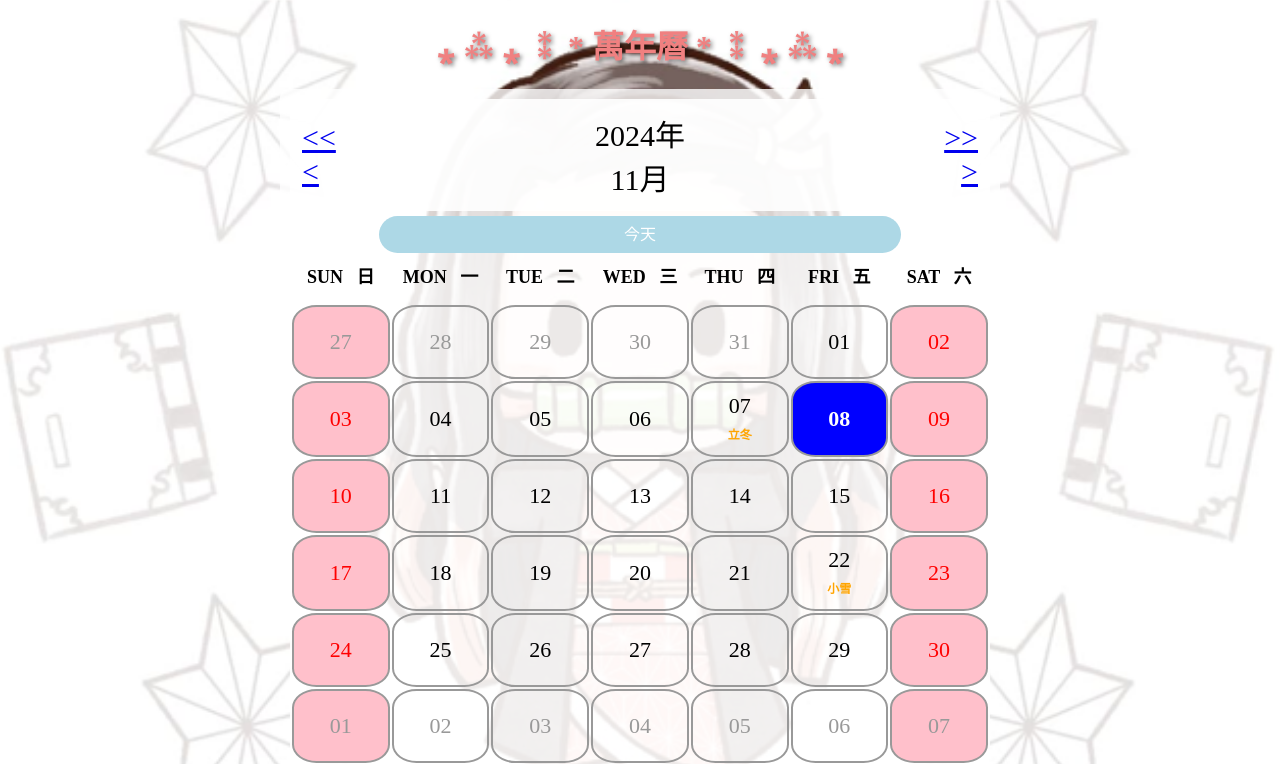
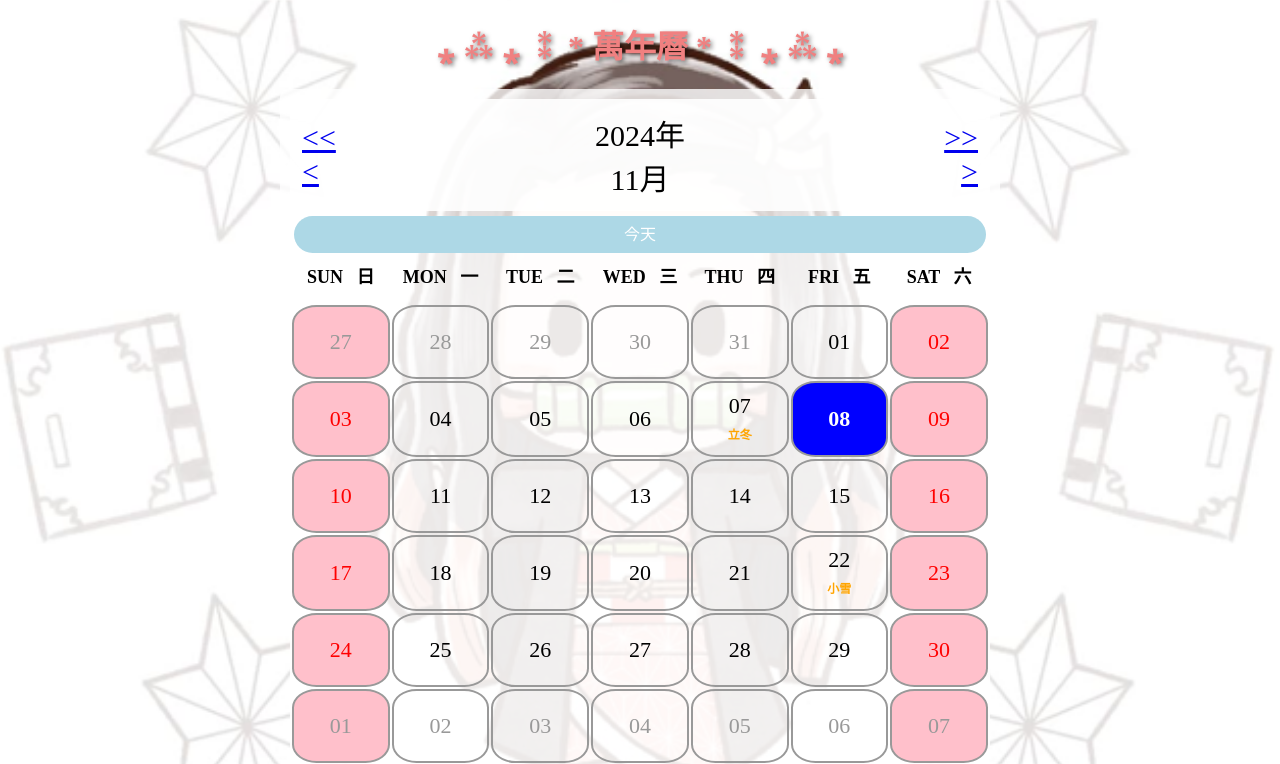
Before and after one commit to sandy0v0/11304-PHP, a PHP site: page /calendar.php in a window 1280 px wide. Shown: the top 764 px of the page. Run offline with PHP 8.4, Linux system fonts and the light colour scheme.

```diff
--- a/calendar.php
+++ b/calendar.php
@@ -83,7 +83,7 @@
 
     /* 設定按鈕的樣式 */
     .today-link {
-    padding: 10px 245px 10px; /* 按鈕的內邊距 */
+    padding: 10px 330px 10px; /* 按鈕的內邊距 */
     background-color: lightblue; /* 按鈕的背景顏色 */
     color: white; /* 按鈕的文字顏色 */
     text-decoration: none; /* 取消超鏈接的下劃線 */
```
